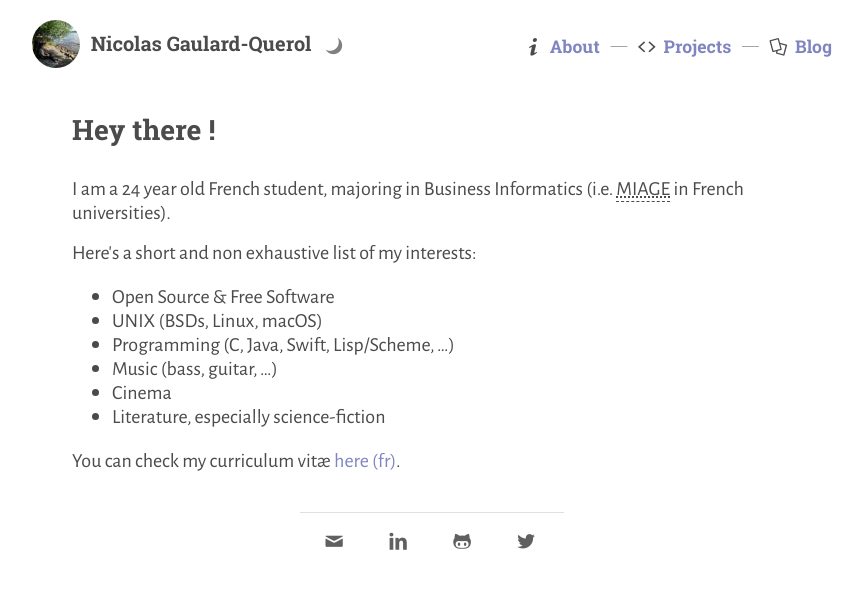
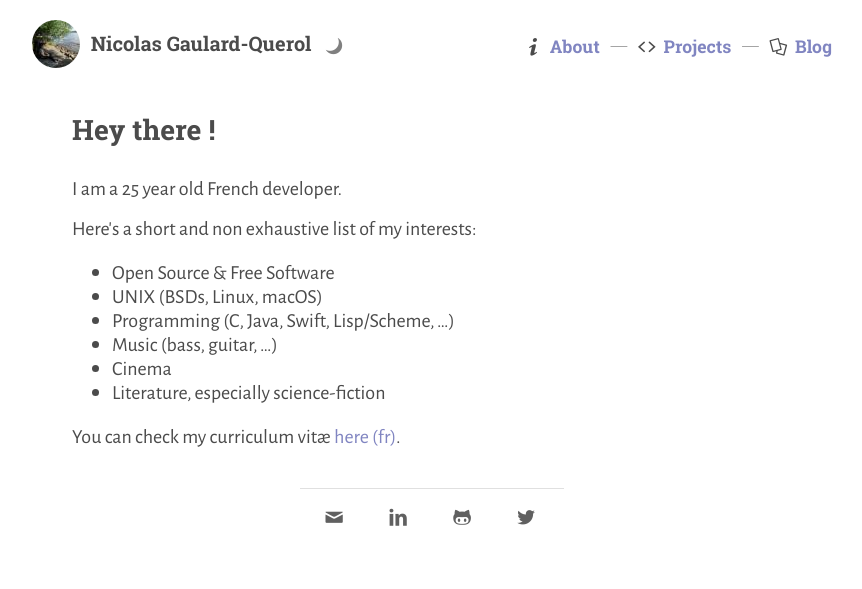
Before and after one commit to ngquerol/ngquerol.github.io, a Jekyll site: the page built from index.md, in a window 1280 px wide. Shown: the top 589 px of the page, without its empty margins (208-1070 px from the left). Built offline with Jekyll 4.4.1, drawn with Linux system fonts in a browser that asks for light colours.

Commit message:
Update landing page

```diff
--- a/index.md
+++ b/index.md
@@ -3,8 +3,7 @@ layout: page
 title: Hey there !
 ---
 
-I am a 24 year old French student, majoring in Business Informatics (i.e. <abbr title="Méthodes Informatiques Appliquées à la Gestion des
-Entreprises">MIAGE</abbr> in French universities).
+I am a 25 year old French developer.
 
 Here's a short and non exhaustive list of my interests:
 
```
